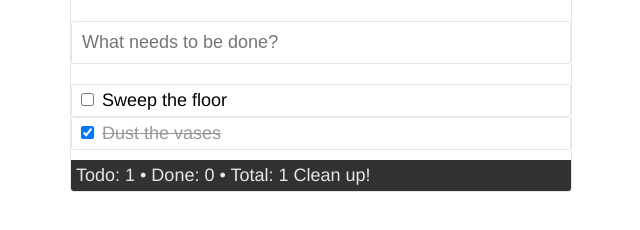
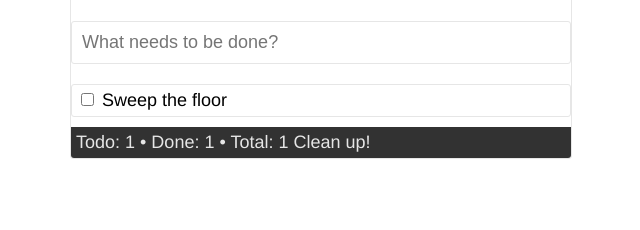
Before and after one commit to adkadziadka/Todo-app-jQuery, a plain HTML site: page index.html in a window 1280 px wide. Both pictures are taken after a click on the link "Clean up!". Shown: the part 90-320 px from the top of the page, without its empty margins (319-959 px from the left). Drawn offline with nearby package versions, Linux system fonts and the light colour scheme.

Commit message:
fixed typo

```diff
--- a/index.html
+++ b/index.html
@@ -119,9 +119,14 @@
 
       $(checkbox).parent().toggleClass("completed");
 
-
       updateCounters();
     }
+
+    $(document).ready(function() {
+      $("input[type=checkbox]").bind('change', toggleDone);
+    });
+
+    $("form").bind('submit', submitTodo);
 
     function submitTodo(event){
       event.preventDefault(); //prevent from doing default action
@@ -161,22 +166,16 @@
       updateCounters();
     }
 
+      function nextTodoId() {
+        return $(".todo").length + 1;
+    }
+
     function cleanUpDoneTodos(event) {
-      event.preventDefault():
+      event.preventDefault();
       $.when($(".completed").remove())
         .then(updateCounters);
     }
 
-    function nextTodoId() {
-      return $(".todo").length + 1;
-    }
-
-
-    $(document).ready(function() {
-      $("input[type=checkbox]").bind('change', toggleDone);
-    });
-
-    $("form").bind('submit', submitTodo);
 
     $("#clean-up").bind('click', cleanUpDoneTodos);
   </script>
```
